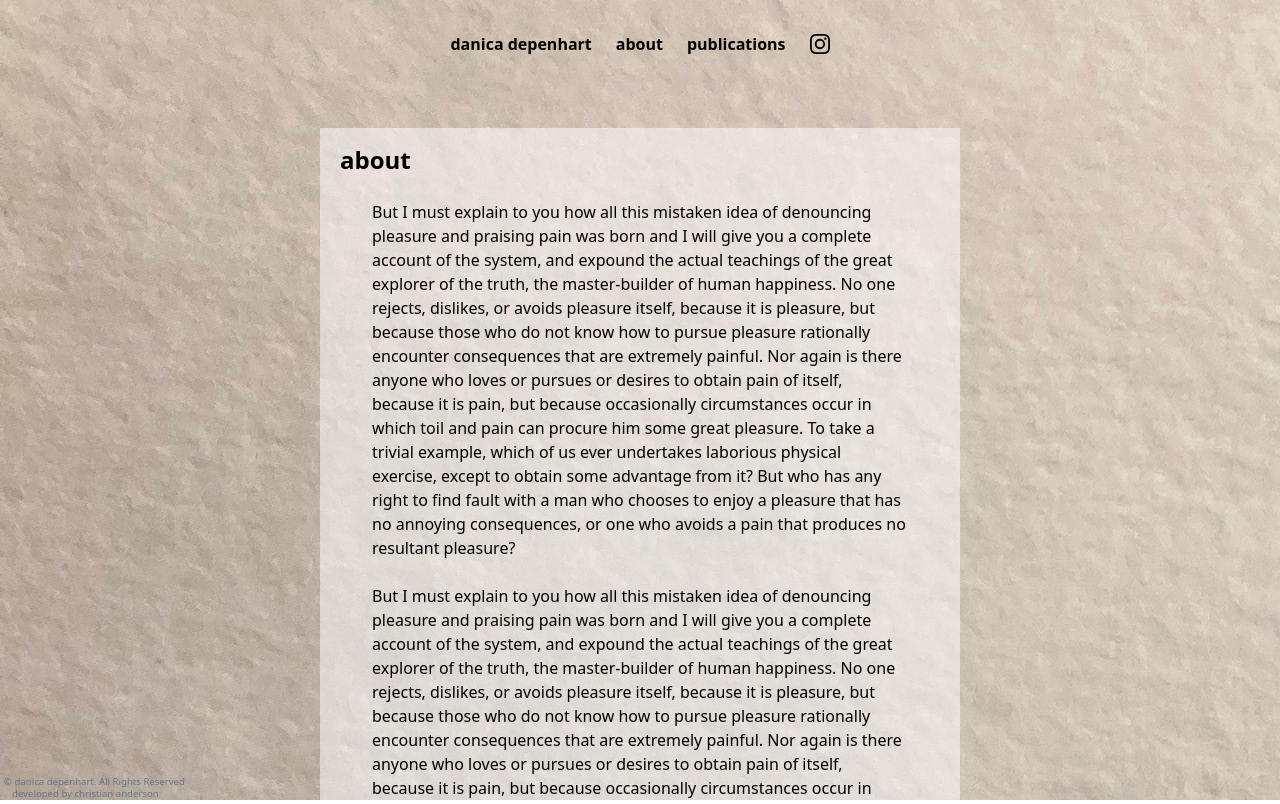
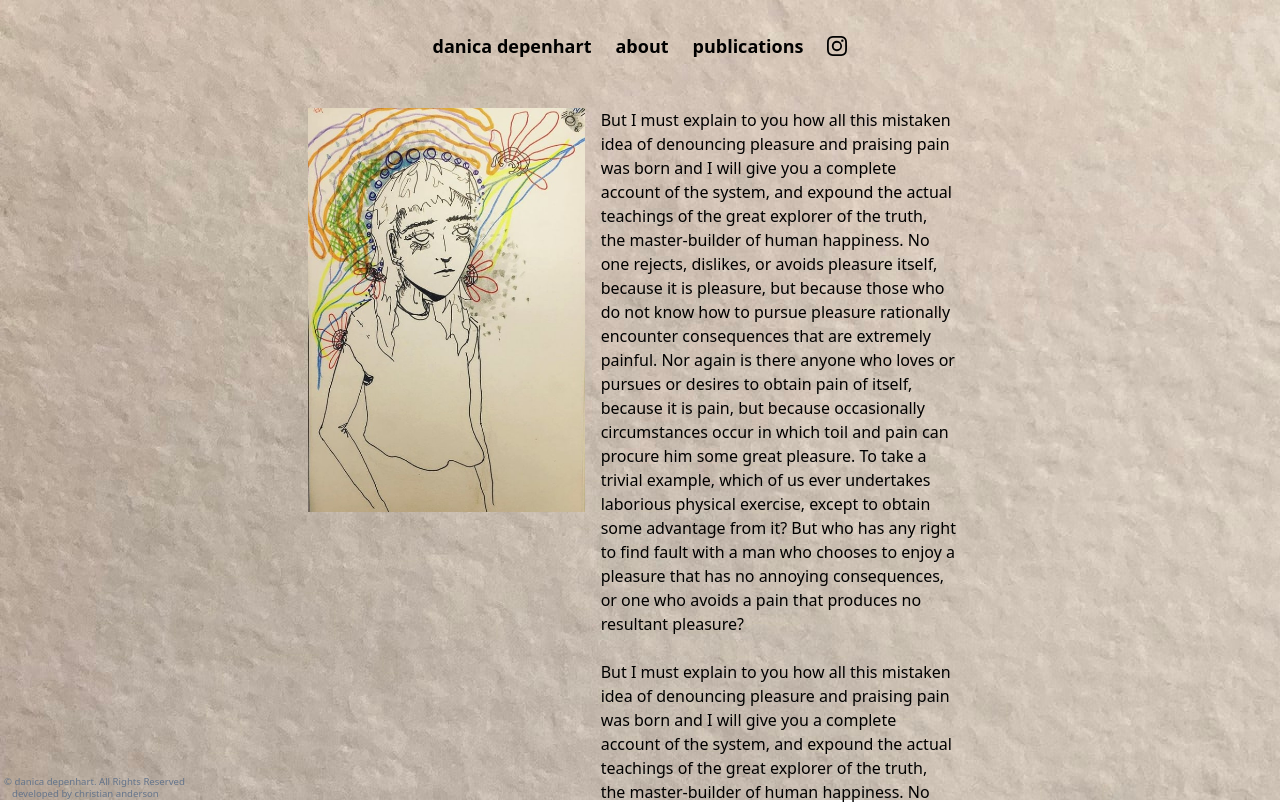
Before and after one commit to somecallmehans/danica-depenhart-web, a Next.js app in the folder danica-depenhart-web/: page /About in a window 1280 px wide. Shown: the top 804 px of the page. Built offline with nearby package versions, Linux system fonts and the light colour scheme.

Commit message:
About styling

```diff
--- a/danica-depenhart-web/components/Navbar.js
+++ b/danica-depenhart-web/components/Navbar.js
@@ -8,22 +8,22 @@ export default function Navbar() {
         <div className="hidden justify-center w-full lg:inline-flex lg:flex-grow lg:w-auto">
           <div className="flex flex-row justify-center items-center">
             <Link href="/">
-              <a className="lg:inline-flex lg:w-auto w-full px-3 py-2 rounded text-black font-bold items-center justify-center hover:text-white">
+              <a className="lg:inline-flex lg:w-auto w-full px-3 py-2 rounded text-black font-bold items-center justify-center text-lg hover:text-white">
                 danica depenhart
               </a>
             </Link>
             <Link href="/about">
-              <a className="lg:inline-flex lg:w-auto w-full px-3 py-2 rounded text-black font-bold items-center justify-center hover:text-white">
+              <a className="lg:inline-flex lg:w-auto w-full px-3 py-2 rounded text-black font-bold items-center justify-center text-lg hover:text-white">
                 about
               </a>
             </Link>
             <Link href="/publications">
-              <a className="lg:inline-flex lg:w-auto w-full px-3 py-2 rounded text-black font-bold items-center justify-center hover:text-white">
+              <a className="lg:inline-flex lg:w-auto w-full px-3 py-2 rounded text-black font-bold items-center justify-center text-lg  hover:text-white">
                 publications
               </a>
             </Link>
             <Link href="https://www.instagram.com/motherweather">
-              <a className="lg:inline-flex lg:w-auto w-full px-3 py-2 rounded text-black font-bold items-center justify-center hover:text-white">
+              <a className="lg:inline-flex lg:w-auto w-full px-3 py-2 rounded text-black font-bold items-center justify-center text-lg hover:text-white">
                 <svg
                   xmlns="http://www.w3.org/2000/svg"
                   width="32"
--- a/danica-depenhart-web/pages/About.js
+++ b/danica-depenhart-web/pages/About.js
@@ -1,54 +1,59 @@
 import Layout from "../components/Layout";
+import Image from "next/image";
+import bdb from "../public/bdb.jpg";
 
 export default function About() {
   return (
     <div>
       <Layout>
-        <section className="bg-transparent px-80 py-10">
-          <div className=" overflow-hidden mx-auto px-1 h-auto max-h-screen about-background">
-            <div className="p-4">
-              <h1 className="text-2xl font-bold">about</h1>
-              <br></br>
-              <div className="px-8">
+        <section className="bg-transparent mx-72">
+          <div className="overflow-hidden px-1 max-h-screen">
+            <div className="flex flex-row p-4">
+              <div className="w-5/12 mx-auto max-h-full">
+                <Image src={bdb} alt="Danica image" height={600} />
+              </div>
+              <div className="flex flex-col w-7/12">
+                <div className="mx-4">
                   <p className="text-base">
                     But I must explain to you how all this mistaken idea of
-                  denouncing pleasure and praising pain was born and I will give
-                  you a complete account of the system, and expound the actual
-                  teachings of the great explorer of the truth, the
+                    denouncing pleasure and praising pain was born and I will
+                    give you a complete account of the system, and expound the
+                    actual teachings of the great explorer of the truth, the
                     master-builder of human happiness. No one rejects, dislikes,
-                  or avoids pleasure itself, because it is pleasure, but because
-                  those who do not know how to pursue pleasure rationally
-                  encounter consequences that are extremely painful. Nor again
-                  is there anyone who loves or pursues or desires to obtain pain
-                  of itself, because it is pain, but because occasionally
-                  circumstances occur in which toil and pain can procure him
-                  some great pleasure. To take a trivial example, which of us
-                  ever undertakes laborious physical exercise, except to obtain
-                  some advantage from it? But who has any right to find fault
-                  with a man who chooses to enjoy a pleasure that has no
-                  annoying consequences, or one who avoids a pain that produces
-                  no resultant pleasure?
+                    or avoids pleasure itself, because it is pleasure, but
+                    because those who do not know how to pursue pleasure
+                    rationally encounter consequences that are extremely
+                    painful. Nor again is there anyone who loves or pursues or
+                    desires to obtain pain of itself, because it is pain, but
+                    because occasionally circumstances occur in which toil and
+                    pain can procure him some great pleasure. To take a trivial
+                    example, which of us ever undertakes laborious physical
+                    exercise, except to obtain some advantage from it? But who
+                    has any right to find fault with a man who chooses to enjoy
+                    a pleasure that has no annoying consequences, or one who
+                    avoids a pain that produces no resultant pleasure?
                   </p>
                   <br></br>
                   <p>
                     But I must explain to you how all this mistaken idea of
-                  denouncing pleasure and praising pain was born and I will give
-                  you a complete account of the system, and expound the actual
-                  teachings of the great explorer of the truth, the
+                    denouncing pleasure and praising pain was born and I will
+                    give you a complete account of the system, and expound the
+                    actual teachings of the great explorer of the truth, the
                     master-builder of human happiness. No one rejects, dislikes,
-                  or avoids pleasure itself, because it is pleasure, but because
-                  those who do not know how to pursue pleasure rationally
-                  encounter consequences that are extremely painful. Nor again
-                  is there anyone who loves or pursues or desires to obtain pain
-                  of itself, because it is pain, but because occasionally
-                  circumstances occur in which toil and pain can procure him
-                  some great pleasure. To take a trivial example, which of us
-                  ever undertakes laborious physical exercise, except to obtain
-                  some advantage from it? But who has any right to find fault
-                  with a man who chooses to enjoy a pleasure that has no
-                  annoying consequences, or one who avoids a pain that produces
-                  no resultant pleasure?
+                    or avoids pleasure itself, because it is pleasure, but
+                    because those who do not know how to pursue pleasure
+                    rationally encounter consequences that are extremely
+                    painful. Nor again is there anyone who loves or pursues or
+                    desires to obtain pain of itself, because it is pain, but
+                    because occasionally circumstances occur in which toil and
+                    pain can procure him some great pleasure. To take a trivial
+                    example, which of us ever undertakes laborious physical
+                    exercise, except to obtain some advantage from it? But who
+                    has any right to find fault with a man who chooses to enjoy
+                    a pleasure that has no annoying consequences, or one who
+                    avoids a pain that produces no resultant pleasure?
                   </p>
+                </div>
               </div>
             </div>
           </div>
--- a/danica-depenhart-web/pages/index.js
+++ b/danica-depenhart-web/pages/index.js
@@ -1,7 +1,6 @@
 import Head from "next/head";
 import Image from "next/image";
 import Layout from "../components/Layout";
-import bdb from "../public/bdb.jpg";
 import mainImg from "../public/background.jpg";
 
 export default function Home() {
--- a/danica-depenhart-web/styles/main.css
+++ b/danica-depenhart-web/styles/main.css
@@ -436,10 +436,6 @@ Ensure the default browser behavior of the `hidden` attribute.
     height: 100vh;
     justify-content: space-between;
   }
-.about-background {
-    min-height: 100%;
-    box-shadow: inset 100em 100em rgba(255, 255, 255, 0.5);
-  }
 .absolute {
   position: absolute;
 }
@@ -450,15 +446,20 @@ Ensure the default browser behavior of the `hidden` attribute.
 .bottom-0 {
   bottom: 0px;
 }
+.mx-72 {
+  margin-left: 18rem;
+  margin-right: 18rem;
+}
 .mx-auto {
   margin-left: auto;
   margin-right: auto;
 }
+.mx-4 {
+  margin-left: 1rem;
+  margin-right: 1rem;
+}
 .mt-8 {
   margin-top: 2rem;
-}
-.mr-4 {
-  margin-right: 1rem;
 }
 .inline-block {
   display: inline-block;
@@ -466,20 +467,23 @@ Ensure the default browser behavior of the `hidden` attribute.
 .flex {
   display: flex;
 }
-.inline-flex {
-  display: inline-flex;
-}
 .hidden {
   display: none;
-}
-.h-auto {
-  height: auto;
 }
 .h-5 {
   height: 1.25rem;
 }
 .max-h-screen {
   max-height: 100vh;
+}
+.max-h-full {
+  max-height: 100%;
+}
+.w-5\/12 {
+  width: 41.666667%;
+}
+.w-7\/12 {
+  width: 58.333333%;
 }
 .w-full {
   width: 100%;
@@ -520,30 +524,19 @@ Ensure the default browser behavior of the `hidden` attribute.
 .bg-transparent {
   background-color: transparent;
 }
+.object-cover {
+  -o-object-fit: cover;
+     object-fit: cover;
+}
 .p-4 {
   padding: 1rem;
 }
 .p-6 {
   padding: 1.5rem;
 }
-.p-2 {
-  padding: 0.5rem;
-}
-.px-80 {
-  padding-left: 20rem;
-  padding-right: 20rem;
-}
-.py-10 {
-  padding-top: 2.5rem;
-  padding-bottom: 2.5rem;
-}
 .px-1 {
   padding-left: 0.25rem;
   padding-right: 0.25rem;
-}
-.px-8 {
-  padding-left: 2rem;
-  padding-right: 2rem;
 }
 .px-2 {
   padding-left: 0.5rem;
@@ -564,10 +557,6 @@ Ensure the default browser behavior of the `hidden` attribute.
 .align-middle {
   vertical-align: middle;
 }
-.text-2xl {
-  font-size: 1.5rem;
-  line-height: 2rem;
-}
 .text-base {
   font-size: 1rem;
   line-height: 1.5rem;
@@ -576,15 +565,12 @@ Ensure the default browser behavior of the `hidden` attribute.
   font-size: 0.6rem;
   line-height: 0.75rem;
 }
-.text-xl {
-  font-size: 1.25rem;
+.text-lg {
+  font-size: 1.125rem;
   line-height: 1.75rem;
 }
 .font-bold {
   font-weight: 700;
-}
-.tracking-wide {
-  letter-spacing: 0.025em;
 }
 .text-slate-500 {
   --tw-text-opacity: 1;
```
Lines whose indentation alone changed are shown as unchanged.
